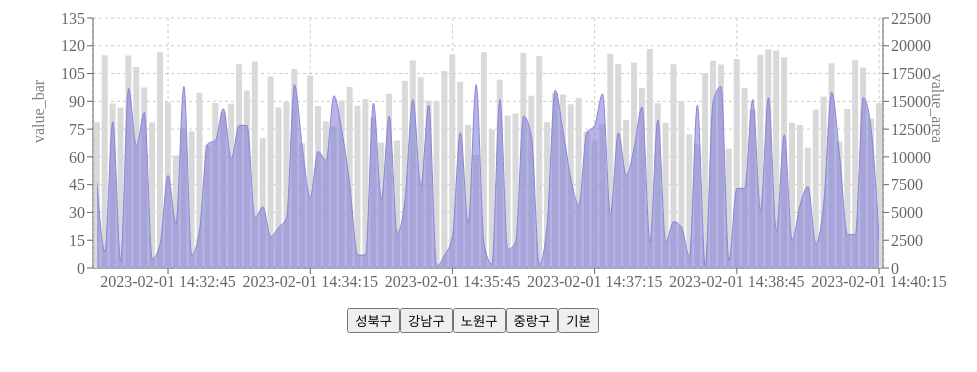
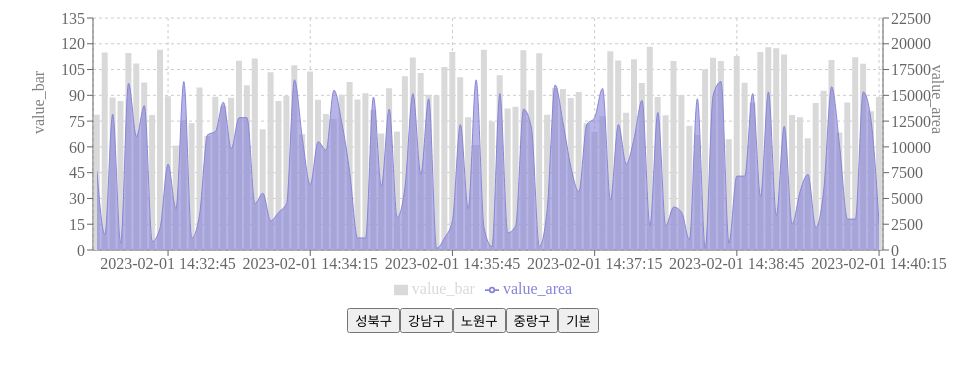
Before and after one commit to wanted-pre-7/pre-onboarding-9th-3-7, a React (Vite) app: page /1 in a window 1280 px wide. Shown: the top 372 px of the page, without its empty margins (35-1012 px from the left). Built offline with nearby package versions, Linux system fonts and the light colour scheme; the HTML template or start-up script is replaced by a standard one.

Commit message:
feat: add legend

```diff
--- a/src/page/ChartView.tsx
+++ b/src/page/ChartView.tsx
@@ -1,5 +1,4 @@
 import {
-  AreaChart,
   Area,
   XAxis,
   YAxis,
@@ -8,6 +7,7 @@ import {
   ComposedChart,
   Bar,
   Cell,
+  Legend,
 } from "recharts";
 import { useParams, useNavigate } from "react-router-dom";
 import CustomTooltip from "../component/CustomTooltip";
@@ -49,7 +49,8 @@ const ChartView = () => {
           label={{ value: "value_bar", angle: -90, position: "insideLeft" }}
         />
         <Tooltip content={<CustomTooltip />} />
-        <Bar dataKey="value_bar" yAxisId={"bar"}>
+        <Legend />
+        <Bar dataKey="value_bar" yAxisId={"bar"} fill="#D9D9D9">
           {mockData.map((el, idx) => (
             <Cell
               key={idx}
```
